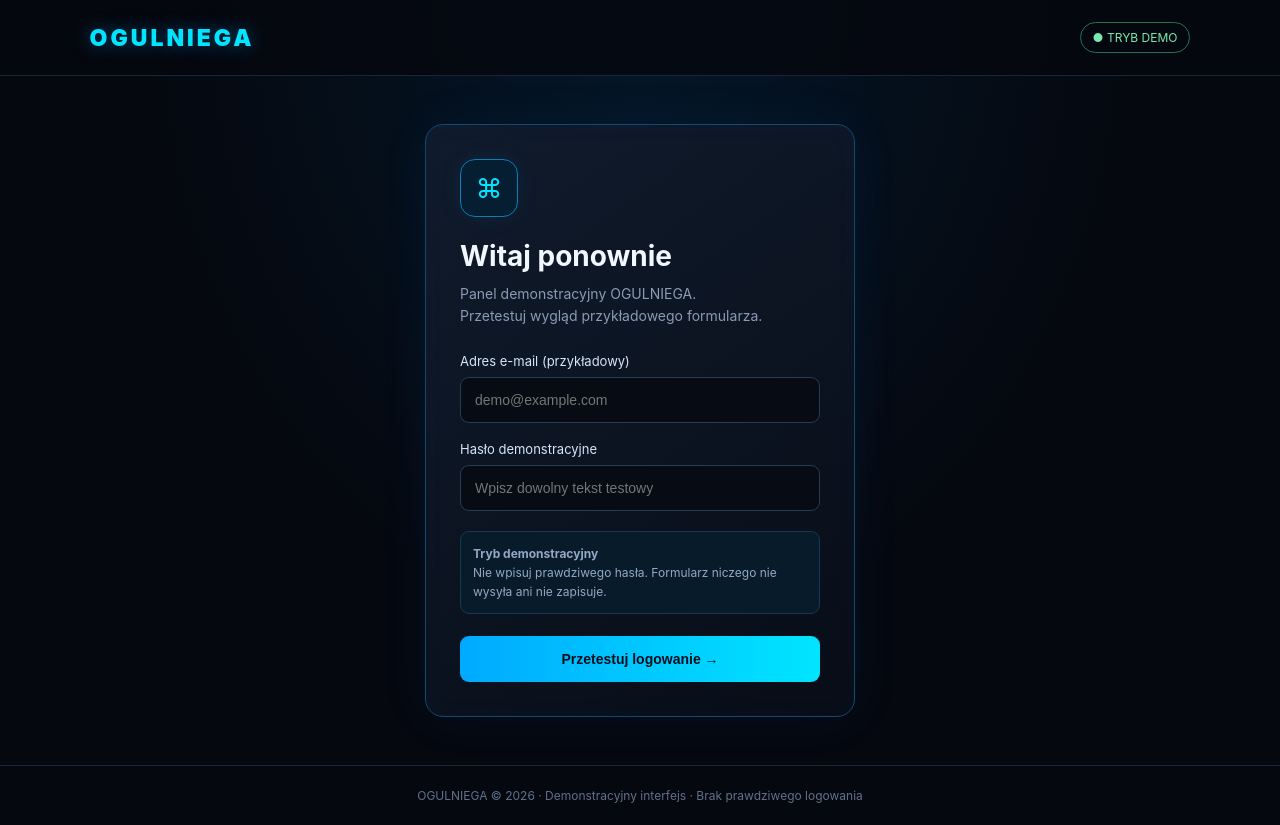
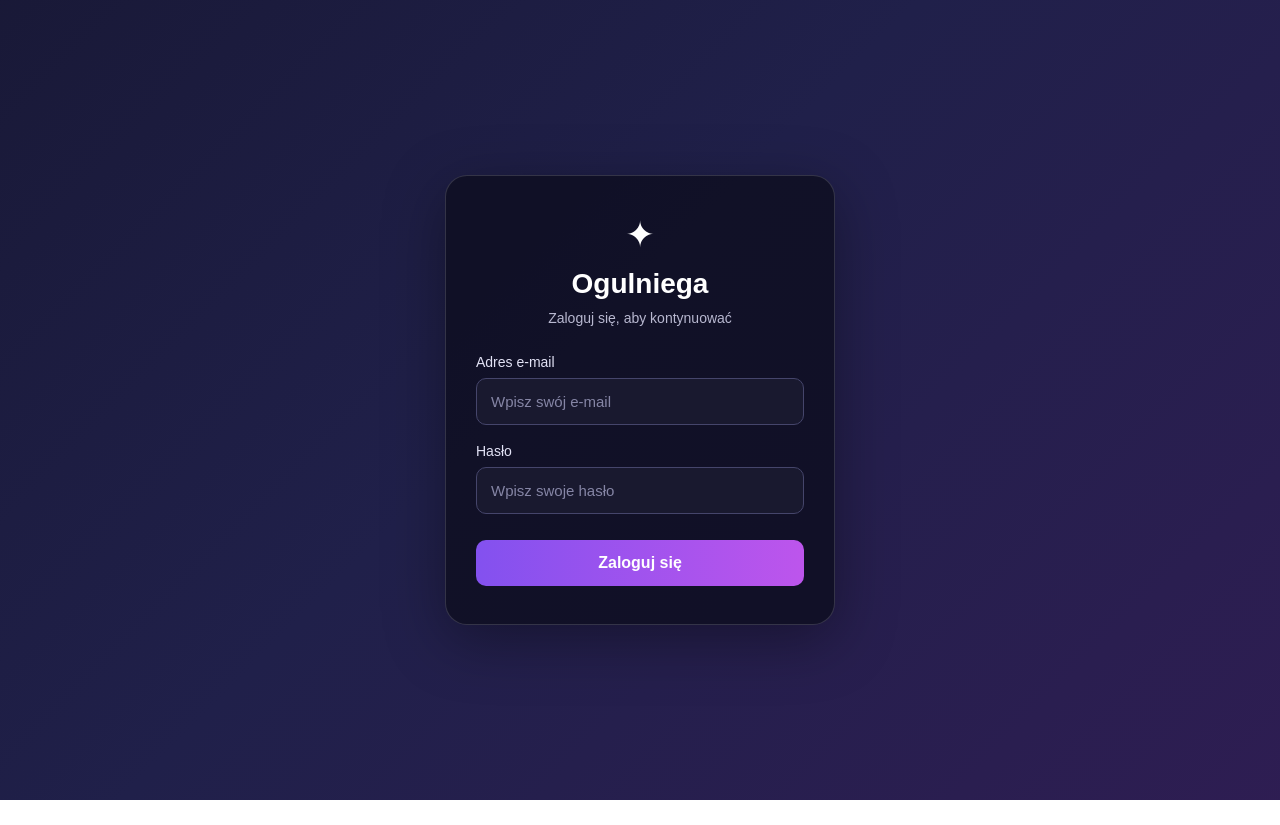
Before and after one commit to bartoszs372-sketch/ogulniega, a plain HTML site: page index.html in a window 1280 px wide. After the commit the page ends 800 px from the top, so only its background shows below. Drawn offline with Linux system fonts and the light colour scheme.

Commit message:
Update index.html

```diff
--- a/index.html
+++ b/index.html
@@ -1,237 +1,202 @@
-
 <!DOCTYPE html>
 <html lang="pl">
 <head>
   <meta charset="UTF-8">
   <meta name="viewport" content="width=device-width, initial-scale=1.0">
-<meta name="theme-color" content="#05080f">
-<title>OGULNIEGA | Panel logowania</title>
+  <title>Logowanie — Ogulniega</title>
+
   <style>
-:root {
-  --blue: #00aaff;
-  --cyan: #00e5ff;
-  --bg: #05080f;
-  --panel: #0b1220;
-  --muted: #8b9bb4;
+    * {
+      margin: 0;
+      padding: 0;
+      box-sizing: border-box;
     }
-* { box-sizing: border-box; }
+
     body {
-  margin: 0;
       min-height: 100vh;
-  background:
-    radial-gradient(ellipse at 50% 0%, #00345b55, transparent 55%),
-    var(--bg);
-  color: #f1f7ff;
-  font-family: Inter, "Segoe UI", Arial, sans-serif;
-  display: flex;
-  flex-direction: column;
-}
-header {
-  height: 76px;
-  padding: 0 7%;
       display: flex;
       align-items: center;
-  justify-content: space-between;
-  border-bottom: 1px solid #16273c;
-  background: #05080fd9;
+      justify-content: center;
+      font-family: Arial, sans-serif;
+      background: linear-gradient(135deg, #101020, #20204a, #391b59);
+      background-size: 200% 200%;
+      animation: tlo 8s ease infinite;
+      color: white;
+      padding: 20px;
     }
+
+    @keyframes tlo {
+      0%   { background-position: 0% 50%; }
+      50%  { background-position: 100% 50%; }
+      100% { background-position: 0% 50%; }
+    }
+
+    .panel {
+      width: 100%;
+      max-width: 390px;
+      padding: 38px 30px;
+      border: 1px solid rgba(255,255,255,0.15);
+      border-radius: 22px;
+      background: rgba(15, 15, 35, 0.88);
+      box-shadow: 0 15px 60px rgba(0,0,0,0.35);
+      text-align: center;
+      animation: wejscie 0.7s ease;
+    }
+
+    @keyframes wejscie {
+      from {
+        opacity: 0;
+        transform: translateY(20px);
+      }
+      to {
+        opacity: 1;
+        transform: translateY(0);
+      }
+    }
+
     .logo {
-  font-size: 23px;
-  font-weight: 900;
-  letter-spacing: 3px;
-  color: var(--cyan);
-  text-shadow: 0 0 18px #00aaff70;
+      font-size: 36px;
+      margin-bottom: 12px;
     }
-.status {
-  color: #79e9b1;
-  font-size: 12px;
-  border: 1px solid #23734f;
-  border-radius: 20px;
-  padding: 7px 12px;
+
+    h1 {
+      font-size: 28px;
+      margin-bottom: 10px;
     }
-main {
-  flex: 1;
-  display: grid;
-  place-items: center;
-  padding: 48px 18px;
+
+    .opis {
+      color: #b8b8d0;
+      font-size: 14px;
+      margin-bottom: 28px;
     }
-.login-card {
-  width: 100%;
-  max-width: 430px;
-  padding: 34px;
-  background: linear-gradient(145deg, #101b2c, #080d17);
-  border: 1px solid #124b70;
-  border-radius: 18px;
-  box-shadow: 0 0 50px #0077ff13, inset 0 0 25px #008cff08;
-  animation: appear .65s ease both;
+
+    .pole {
+      text-align: left;
+      margin-bottom: 18px;
     }
-@keyframes appear {
-  from { opacity: 0; transform: translateY(15px); }
-  to { opacity: 1; transform: translateY(0); }
-}
-.icon {
-  width: 58px;
-  height: 58px;
-  display: grid;
-  place-items: center;
-  border: 1px solid #087db7;
-  border-radius: 15px;
-  background: #061e31;
-  color: var(--cyan);
-  font-size: 27px;
-  margin-bottom: 22px;
-  box-shadow: 0 0 22px #00aaff17;
-}
-h1 { font-size: 28px; margin: 0 0 10px; }
-.subtitle {
-  color: var(--muted);
-  font-size: 14px;
-  line-height: 1.6;
-  margin: 0 0 25px;
-}
+
     label {
       display: block;
-  font-size: 13px;
-  margin: 18px 0 8px;
-  color: #d5e6f9;
+      font-size: 14px;
+      margin-bottom: 8px;
+      color: #e2e2f5;
     }
+
     input {
       width: 100%;
-  background: #060b14;
-  border: 1px solid #263b54;
-  border-radius: 9px;
+      padding: 14px;
+      border: 1px solid #45456b;
+      border-radius: 10px;
+      background: #19192f;
       color: white;
-  font-size: 14px;
-  padding: 14px;
+      font-size: 15px;
       outline: none;
-  transition: border .2s, box-shadow .2s;
+      transition: 0.25s;
     }
+
     input:focus {
-  border-color: var(--blue);
-  box-shadow: 0 0 0 3px #00aaff18;
+      border-color: #a56bff;
+      box-shadow: 0 0 0 3px rgba(165,107,255,0.15);
     }
-.demo-note {
-  font-size: 12px;
-  line-height: 1.6;
-  color: #91a9c4;
-  background: #071b2a;
-  border: 1px solid #153951;
-  padding: 12px;
-  border-radius: 9px;
-  margin-top: 20px;
+
+    input::placeholder {
+      color: #8585a5;
     }
+
     button {
       width: 100%;
-  border: 0;
-  border-radius: 9px;
-  margin-top: 22px;
-  padding: 15px;
-  color: #00101c;
-  font-size: 14px;
-  font-weight: 800;
-  background: linear-gradient(90deg, #00aaff, #00e5ff);
+      padding: 14px;
+      margin-top: 8px;
+      border: none;
+      border-radius: 10px;
+      background: linear-gradient(90deg, #8351ef, #bd55ec);
+      color: white;
+      font-size: 16px;
+      font-weight: bold;
       cursor: pointer;
-  transition: transform .2s, box-shadow .2s;
+      transition: transform 0.2s, opacity 0.2s;
     }
+
     button:hover {
       transform: translateY(-2px);
-  box-shadow: 0 7px 25px #00aaff35;
+      opacity: 0.92;
     }
-button:focus-visible { outline: 2px solid white; outline-offset: 3px; }
-#result {
+
+    button:active {
+      transform: scale(0.98);
+    }
+
+    .sukces {
+      font-size: 28px;
+      font-weight: bold;
+      color: #70f5a5;
+      animation: wejscie 0.5s ease;
+    }
+
+    .ukryty {
       display: none;
-  margin-top: 20px;
-  padding: 15px;
-  border: 1px solid #247c58;
-  border-radius: 10px;
-  background: #092019;
-  line-height: 1.6;
-  font-size: 14px;
     }
-#result.visible { display: block; animation: appear .3s ease; }
-#result strong { color: #7af0b1; }
-.result-sub { color: #b3d4c4; font-size: 12px; margin-top: 5px; }
-footer {
-  text-align: center;
-  color: #60718a;
-  font-size: 12px;
-  padding: 22px;
-  border-top: 1px solid #16273c;
+
+    @media (max-width: 420px) {
+      .panel {
+        padding: 30px 22px;
       }
-@media(max-width: 480px) {
-  header { height: 65px; padding: 0 5%; }
-  .logo { font-size: 19px; }
-  .login-card { padding: 25px 20px; }
-  h1 { font-size: 25px; }
     }
   </style>
 </head>
+
 <body>
-<header>
-  <div class="logo">OGULNIEGA</div>
-  <div class="status">● TRYB DEMO</div>
-</header>
 
-<main>
-  <section class="login-card">
-    <div class="icon">⌘</div>
-    <h1>Witaj ponownie</h1>
-    <p class="subtitle">
-      Panel demonstracyjny OGULNIEGA.<br>
-      Przetestuj wygląd przykładowego formularza.
-    </p>
+  <main class="panel">
+    <section id="formularz">
+      <div class="logo">✦</div>
+      <h1>Ogulniega</h1>
+      <p class="opis">Zaloguj się, aby kontynuować</p>
 
-    <form id="demoForm">
-      <label for="email">Adres e-mail (przykładowy)</label>
+      <form id="logowanie">
+        <div class="pole">
+          <label for="email">Adres e-mail</label>
           <input
+            type="email"
             id="email"
-        type="email"
-        placeholder="demo@example.com"
+            placeholder="Wpisz swój e-mail"
             autocomplete="off"
             required
           >
+        </div>
 
-      <label for="password">Hasło demonstracyjne</label>
+        <div class="pole">
+          <label for="haslo">Hasło</label>
           <input
-        id="password"
-        type="password"
-        placeholder="Wpisz dowolny tekst testowy"
+            type="text"
+            id="haslo"
+            placeholder="Wpisz swoje hasło"
             autocomplete="off"
             required
           >
-
-      <div class="demo-note">
-        <strong>Tryb demonstracyjny</strong><br>
-        Nie wpisuj prawdziwego hasła. Formularz niczego nie wysyła ani nie zapisuje.
         </div>
 
-      <button type="submit">Przetestuj logowanie →</button>
+        <button type="submit">Zaloguj się</button>
       </form>
+    </section>
 
-    <div id="result" role="status" aria-live="polite">
-      <strong>✓ Test zakończony pomyślnie!</strong>
-      <div class="result-sub">
-        To tylko demonstracja wyglądu. Nie utworzono konta i nie zweryfikowano tożsamości.
-      </div>
-    </div>
+    <section id="wynik" class="ukryty" aria-live="polite">
+      <div class="sukces">Zalogowano</div>
     </section>
   </main>
 
-<footer>
-  OGULNIEGA © 2026 · Demonstracyjny interfejs · Brak prawdziwego logowania
-</footer>
+  <script>
+    const formularz = document.getElementById("logowanie");
+    const panelFormularza = document.getElementById("formularz");
+    const wynik = document.getElementById("wynik");
 
-<script>
-const form = document.getElementById("demoForm");
-const result = document.getElementById("result");
-
-form.addEventListener("submit", function(event) {
+    formularz.addEventListener("submit", function(event) {
       event.preventDefault();
 
-  // Nie odczytujemy wartości pól, nie wysyłamy ich i nie zapisujemy.
-  result.classList.add("visible");
-  result.scrollIntoView({ behavior: "smooth", block: "nearest" });
+      panelFormularza.classList.add("ukryty");
+      wynik.classList.remove("ukryty");
     });
   </script>
+
 </body>
 </html>
```
Lines whose indentation alone changed are shown as unchanged.
